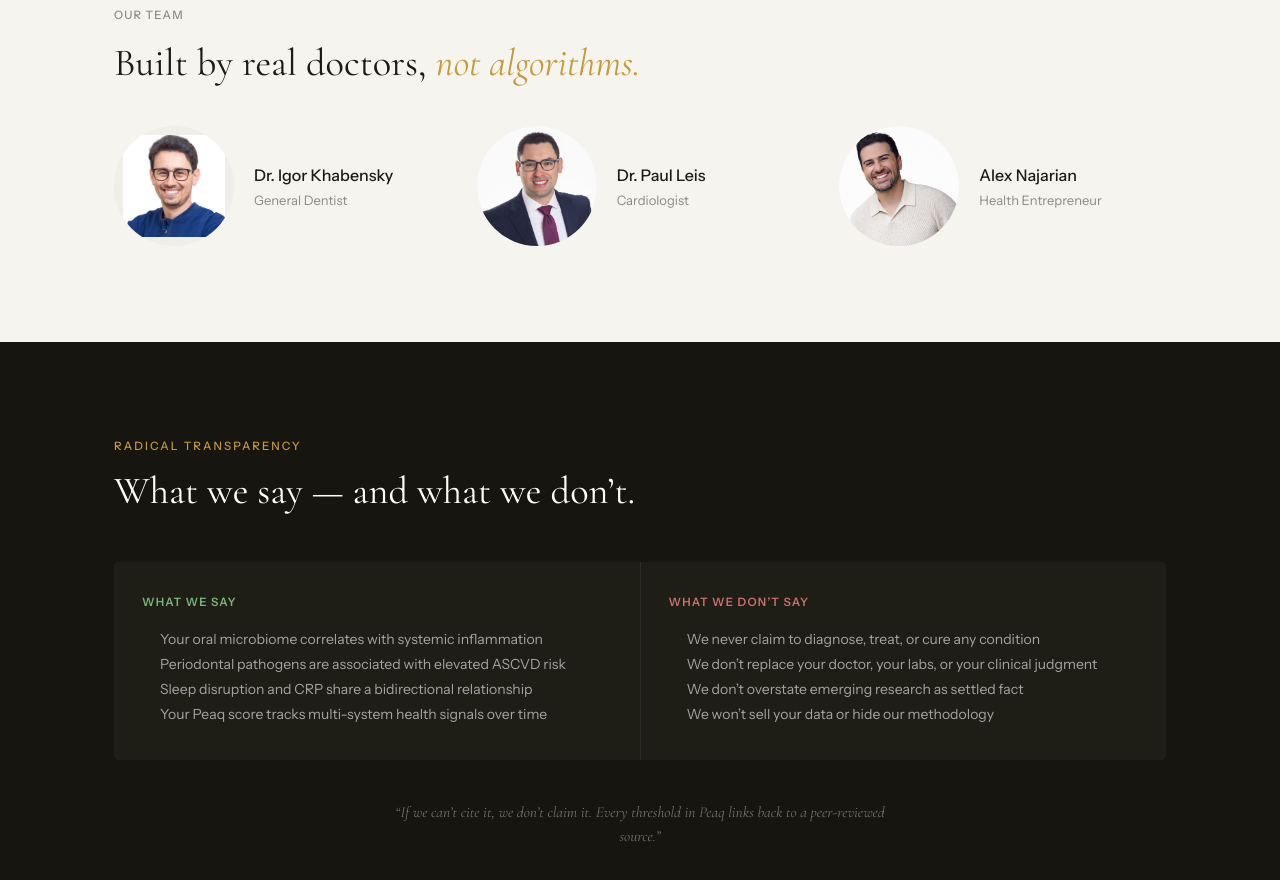
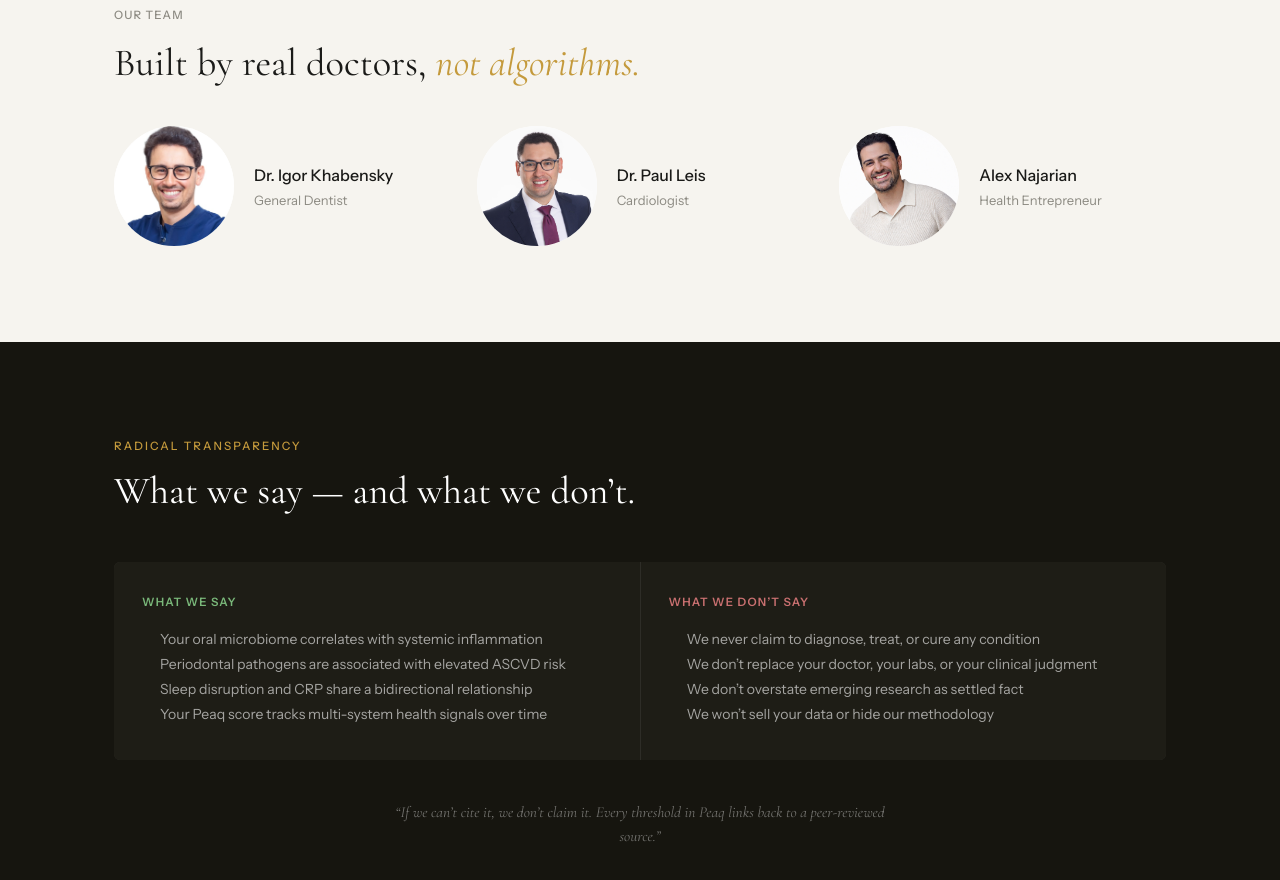
Before and after one commit to drmemes1/peaqhealth, a Next.js app in the folder peaqhealth_1/apps/web/: page / in a window 1280 px wide. Shown: the part 4780-5660 px from the top of the page. Built offline with nearby package versions, Linux system fonts and the light colour scheme; no server answers.

Commit message:
fix: white background on team photo circles, remove Igor photo scale gap

```diff
--- a/peaqhealth_1/apps/web/app/page.tsx
+++ b/peaqhealth_1/apps/web/app/page.tsx
@@ -806,7 +806,7 @@ export default function Home() {
             marginTop: 40,
           }}>
             {([
-              { name: "Dr. Igor Khabensky", title: "General Dentist", photo: "/images/dr-igor-khabensky.jpg", pos: "center 15%", scale: 0.85 },
+              { name: "Dr. Igor Khabensky", title: "General Dentist", photo: "/images/dr-igor-khabensky.jpg", pos: "center 15%", scale: 1 },
               { name: "Dr. Paul Leis", title: "Cardiologist", photo: "/images/dr-paul-leis.jpg", pos: "center 20%", scale: 1 },
               { name: "Alex Najarian", title: "Health Entrepreneur", photo: "/images/alex-najarian.png", pos: "center 15%", scale: 1.25 },
             ] as const).map(doc => (
@@ -814,7 +814,7 @@ export default function Home() {
                 <div style={{
                   width: 120, height: 120, borderRadius: "50%",
                   overflow: "hidden", flexShrink: 0,
-                  background: "#F0EEE8",
+                  background: "#ffffff",
                 }}>
                   <img
                     src={doc.photo}
```
